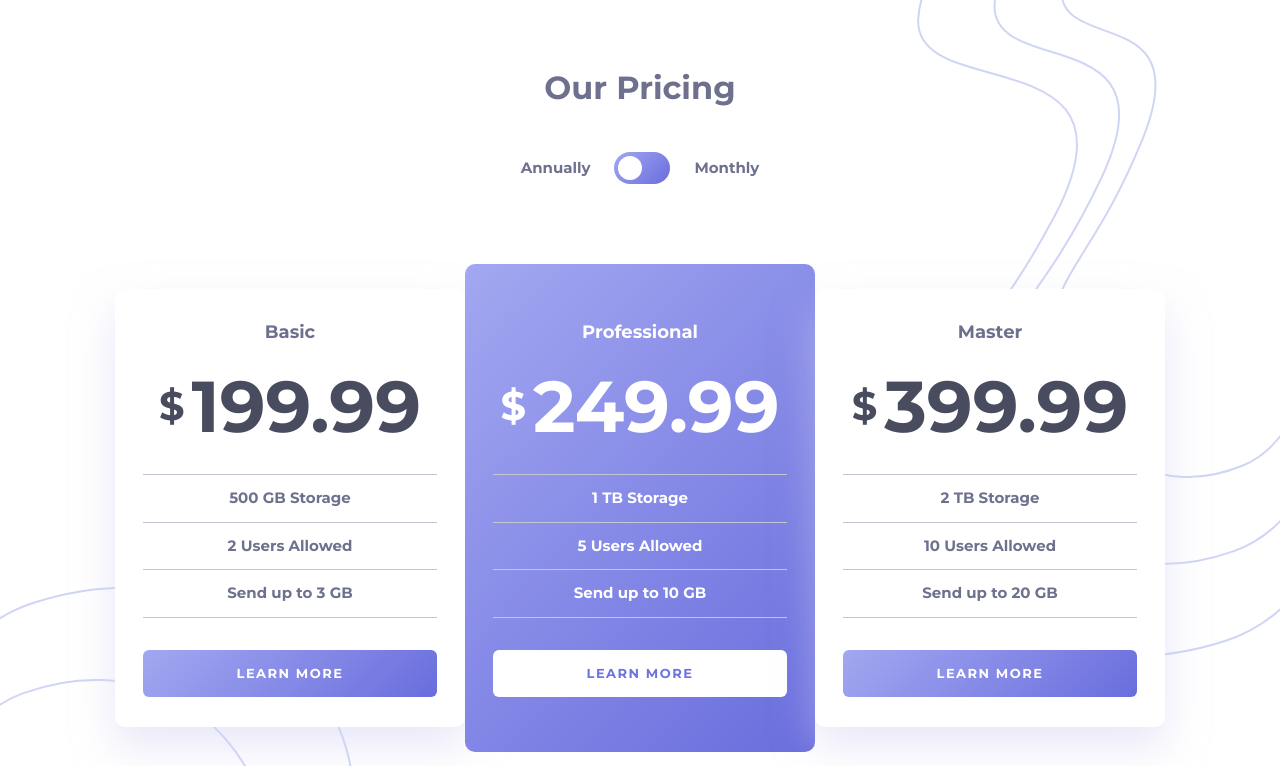
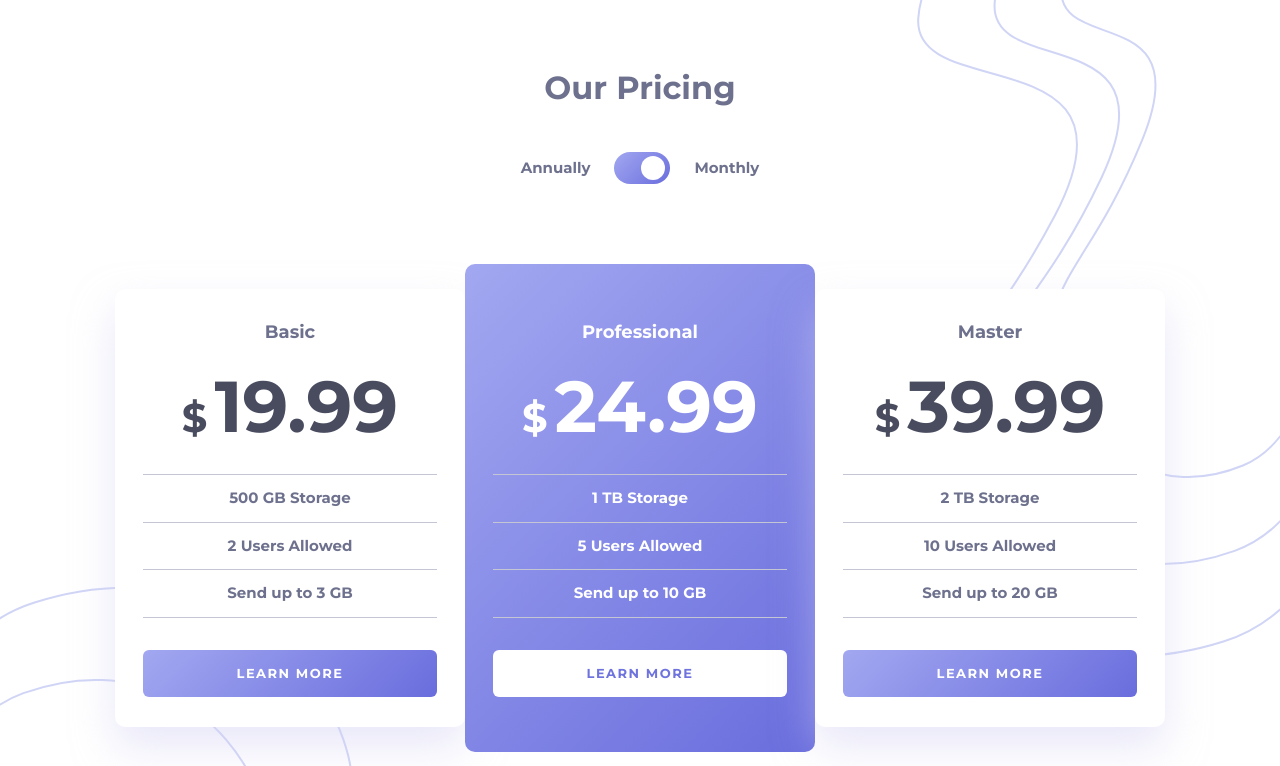
Before and after one commit to robinjmm/pricing-component, a website built with Vite: page index.html in a window 1280 px wide. Both pictures are taken after a click on the checkbox "Annually". Shown: the top 766 px of the page. Built offline with nearby package versions, Linux system fonts and the light colour scheme.

Commit message:
Allow user to toggle between yearly and monthly prices

```diff
--- a/index.html
+++ b/index.html
@@ -31,7 +31,8 @@
 		<main>
 			<article class="card">
 				<h2 class="card__title">Basic</h2>
-				<p class="card__value"><span class="card__currency">$</span>199.99</p>
+				<p class="card__value card__value--year"><span class="card__currency">$</span>199.99</p>
+				<p class="card__value card__value--month"><span class="card__currency">$</span>19.99</p>
 
 				<ul class="card__features">
 					<li class="card__feature">500 GB Storage</li>
@@ -44,7 +45,8 @@
 
 			<article class="card card--gradient">
 				<h2 class="card__title">Professional</h2>
-				<p class="card__value"><span class="card__currency">$</span>249.99</p>
+				<p class="card__value card__value--year"><span class="card__currency">$</span>249.99</p>
+				<p class="card__value card__value--month"><span class="card__currency">$</span>24.99</p>
 
 				<ul class="card__features">
 					<li class="card__feature">1 TB Storage</li>
@@ -57,7 +59,8 @@
 
 			<article class="card">
 				<h2 class="card__title">Master</h2>
-				<p class="card__value"><span class="card__currency">$</span>399.99</p>
+				<p class="card__value card__value--year"><span class="card__currency">$</span>399.99</p>
+				<p class="card__value card__value--month"><span class="card__currency">$</span>39.99</p>
 
 				<ul class="card__features">
 					<li class="card__feature">2 TB Storage</li>
--- a/js/main.js
+++ b/js/main.js
@@ -1,3 +1,35 @@
 import "@fortawesome/fontawesome-free/css/fontawesome.css";
 import "@fortawesome/fontawesome-free/css/brands.css";
 import "../scss/styles.scss";
+
+window.addEventListener("DOMContentLoaded", () => {
+	const toggleButton = document.querySelector(".toggle__button");
+	const monthlyValue = document.querySelectorAll(".card__value--month");
+	const yearlyValue = document.querySelectorAll(".card__value--year");
+
+	toggleButton.addEventListener("keyup", (event) => {
+		if (event.key === "Enter") {
+			event.target.click();
+		}
+	});
+
+	toggleButton.addEventListener("change", (event) => {
+		if (event.target.checked) {
+			monthlyValue.forEach((value) => {
+				value.style.display = "block";
+			});
+
+			yearlyValue.forEach((value) => {
+				value.style.display = "none";
+			});
+		} else {
+			monthlyValue.forEach((value) => {
+				value.style.display = "none";
+			});
+
+			yearlyValue.forEach((value) => {
+				value.style.display = "block";
+			});
+		}
+	});
+});
--- a/package.json
+++ b/package.json
@@ -28,6 +28,9 @@
 	},
 	"devDependencies": {
 		"@fullhuman/postcss-purgecss": "^5.0.0",
+		"eslint": "^8.36.0",
+		"eslint-config-airbnb-base": "^15.0.0",
+		"eslint-plugin-import": "^2.27.5",
 		"postcss-preset-env": "^8.0.1",
 		"vite": "^4.2.1",
 		"vite-plugin-html": "^3.2.0"
--- a/scss/components/_cards.scss
+++ b/scss/components/_cards.scss
@@ -31,6 +31,10 @@
 		align-items: center;
 		justify-content: center;
 		line-height: 1;
+
+		&--month {
+			display: none;
+		}
 	}
 
 	&__features {
--- a/scss/components/_toggle.scss
+++ b/scss/components/_toggle.scss
@@ -21,7 +21,7 @@
 		}
 
 		&::before {
-			display: block;
+			display: inline-block;
 			content: "";
 			background-color: var(--bg-btn);
 			border-radius: 50%;
@@ -31,6 +31,11 @@
 			top: 50%;
 			transform: translateY(-50%);
 			left: rem(4);
+			transition: transform 0.2s ease-in-out;
 		}
 	}
 }
+
+.toggle__button:checked.toggle__button::before {
+	transform: translate(23px, -50%) !important;
+}
--- a/scss/layout/_media-queries.scss
+++ b/scss/layout/_media-queries.scss
@@ -3,6 +3,7 @@
 @media (any-hover: hover) {
 	.toggle__button:hover {
 		cursor: pointer;
+		opacity: .8;
 	}
 
 	.button:hover {
--- a/vite.config.js
+++ b/vite.config.js
@@ -1,5 +1,5 @@
-import {defineConfig} from "vite";
-import {createHtmlPlugin} from "vite-plugin-html";
+import { defineConfig } from "vite";
+import { createHtmlPlugin } from "vite-plugin-html";
 import postcssPresetEnv from "postcss-preset-env";
 import purgeCSSPlugin from "@fullhuman/postcss-purgecss";
 
```
Also changed, not shown: .eslintrc.json (added), 1 other file.
